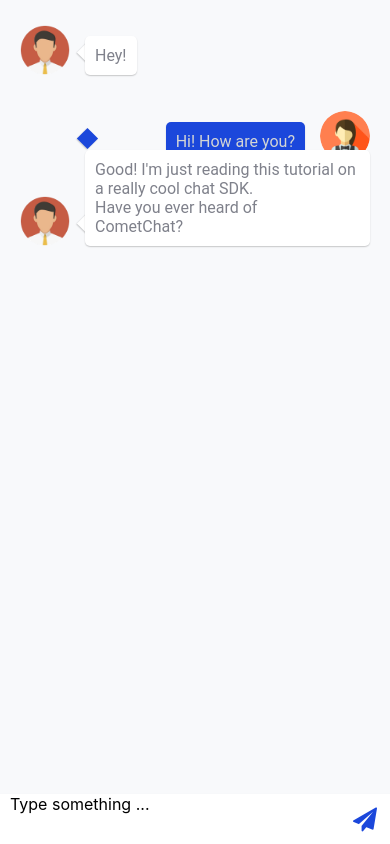
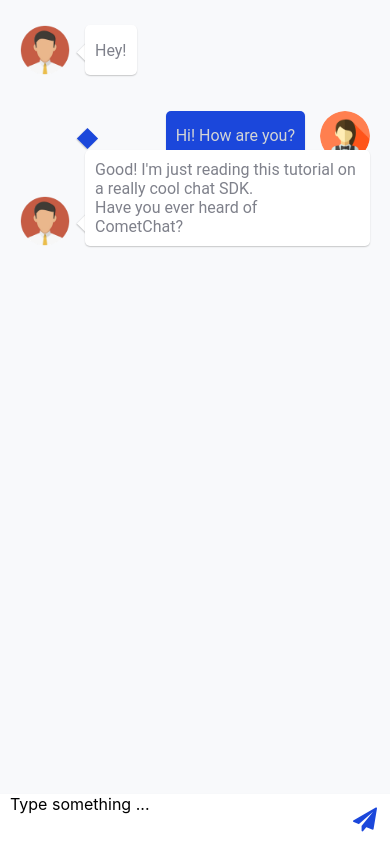
Before and after one commit to ealimardaniii/ifs, a React Native app: screen / in a window 390 px wide. Built offline with nearby package versions, Linux system fonts and the light colour scheme.

Commit message:
feat(ChatItem.js): change-styles

```diff
--- a/src/components/main/ChatItem.js
+++ b/src/components/main/ChatItem.js
@@ -63,6 +63,8 @@ const styles = StyleSheet.create({
     },
     shadowOpacity: 0.2,
     shadowRadius: 1.41,
+    minHeight: 50,
+    justifyContent: 'center',
   },
   content_girl: {
     backgroundColor: COLORS.BLUE,
```
